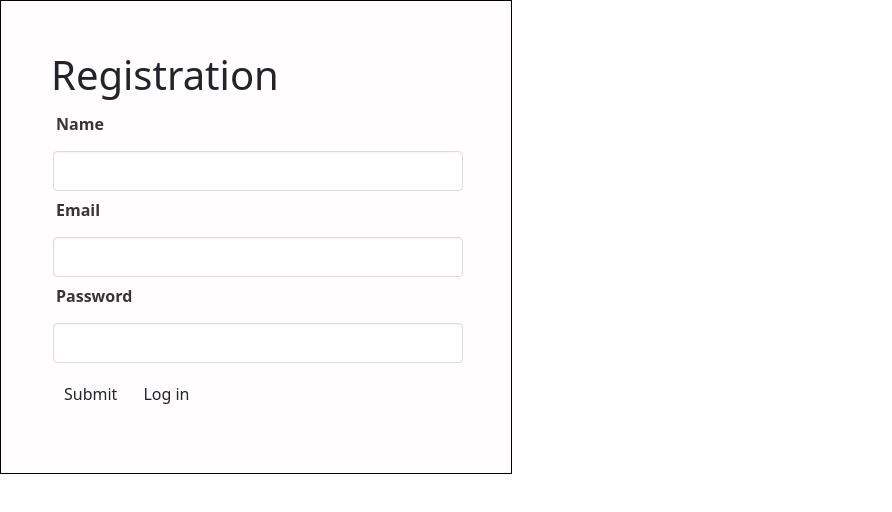
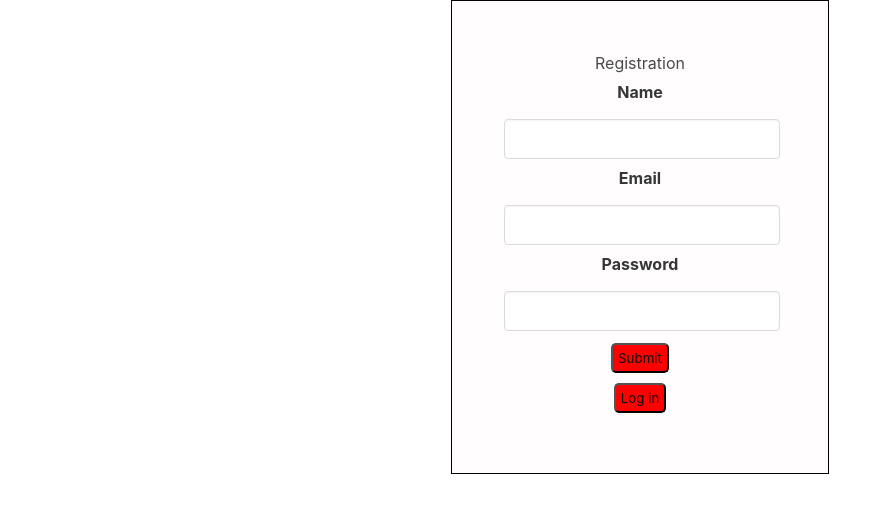
Before and after one commit to andres039/Track, a React (Create React App) app in the folder frontend/: page / in a window 1280 px wide. Shown: the top 512 px of the page, without its empty margins (0-892 px from the left). Built offline with nearby package versions, Linux system fonts and the light colour scheme.

Commit message:
moves bootstrap logic

```diff
--- a/frontend/public/login.html
+++ b/frontend/public/login.html
@@ -1,4 +1,4 @@
-<!DOCTYPE html>
+<!-- <!DOCTYPE html>
 <html lang="en">
   <head>
     <!-- Required meta tags -->
@@ -6,13 +6,13 @@
     <meta name="viewport" content="width=device-width, initial-scale=1" />
 
     <!-- Bootstrap CSS -->
-    <link
+    <!-- <link
       href="https://cdn.jsdelivr.net/npm/bootstrap@5.1.3/dist/css/bootstrap.min.css"
       rel="stylesheet"
       integrity="sha384-1BmE4kWBq78iYhFldvKuhfTAU6auU8tT94WrHftjDbrCEXSU1oBoqyl2QvZ6jIW3"
       crossorigin="anonymous"
     />
-    <link rel="stylesheet" href="style.css" />
+    <link rel="stylesheet" href="style.css" /> -->
 
     <title>Track - Login</title>
   </head>
@@ -44,7 +44,7 @@
             <input class="mt-3" type="checkbox" value="remember-me" /> Remember
             me
           </label>
-        </div>
+        <!-- </div> -->
         <div class="mt-3 d-grid gap-2 col-4 mx-auto">
           <button class="btn btn-primary">Login</button>
 
@@ -66,4 +66,4 @@
       crossorigin="anonymous"
     ></script>
   </body>
-</html>
+</html> -->
--- a/frontend/src/App.js
+++ b/frontend/src/App.js
@@ -1,5 +1,5 @@
 import "./App.css";
-import "bulma/css/bulma.min.css";
+//import "bulma/css/bulma.min.css";
 import "react-calendar/dist/Calendar.css";
 import Button from "./components/button";
 import Calendars from "./components/calendar";
--- a/frontend/src/components/login.jsx
+++ b/frontend/src/components/login.jsx
@@ -1,5 +1,5 @@
 import React, { useState } from "react";
-import "bootstrap/dist/css/bootstrap.min.css";
+//import "bootstrap/dist/css/bootstrap.min.css";
 
 export default function Login(props) {
   const PORT = process.env.PORT || 8081
--- a/frontend/src/components/registration.jsx
+++ b/frontend/src/components/registration.jsx
@@ -1,5 +1,5 @@
 import { useState } from "react";
-
+import "../App.css"
 export default function Form(props) {
   // States for registration
   const [name, setName] = useState("");
--- a/frontend/src/components/table.jsx
+++ b/frontend/src/components/table.jsx
@@ -1,6 +1,7 @@
 import React, { useState, useEffect } from "react";
 import getPractices from "../helpers/getPractices";
 import ScaleInfo from "./scaleInfo";
+import "bulma/css/bulma.min.css";
 
 export default function Table({ userId, updated,setUpdated }) {
   const [practice, setPractice] = useState([]);
--- a/frontend/src/index.css
+++ /dev/null
@@ -1,13 +0,0 @@
-body {
-  margin: 0;
-  font-family: -apple-system, BlinkMacSystemFont, 'Segoe UI', 'Roboto', 'Oxygen',
-    'Ubuntu', 'Cantarell', 'Fira Sans', 'Droid Sans', 'Helvetica Neue',
-    sans-serif;
-  -webkit-font-smoothing: antialiased;
-  -moz-osx-font-smoothing: grayscale;
-}
-
-code {
-  font-family: source-code-pro, Menlo, Monaco, Consolas, 'Courier New',
-    monospace;
-}
--- a/frontend/src/index.js
+++ b/frontend/src/index.js
@@ -1,8 +1,7 @@
 import React from 'react';
 import ReactDOM from 'react-dom';
-import './index.css';
 import App from './App';
-import '../node_modules/bootstrap/dist/css/bootstrap.min.css';
+//import '../node_modules/bootstrap/dist/css/bootstrap.min.css';
 
 ReactDOM.render(
   <React.StrictMode>
```
Also changed, not shown: 1 other file (tests, documents, lock files or other folders).
